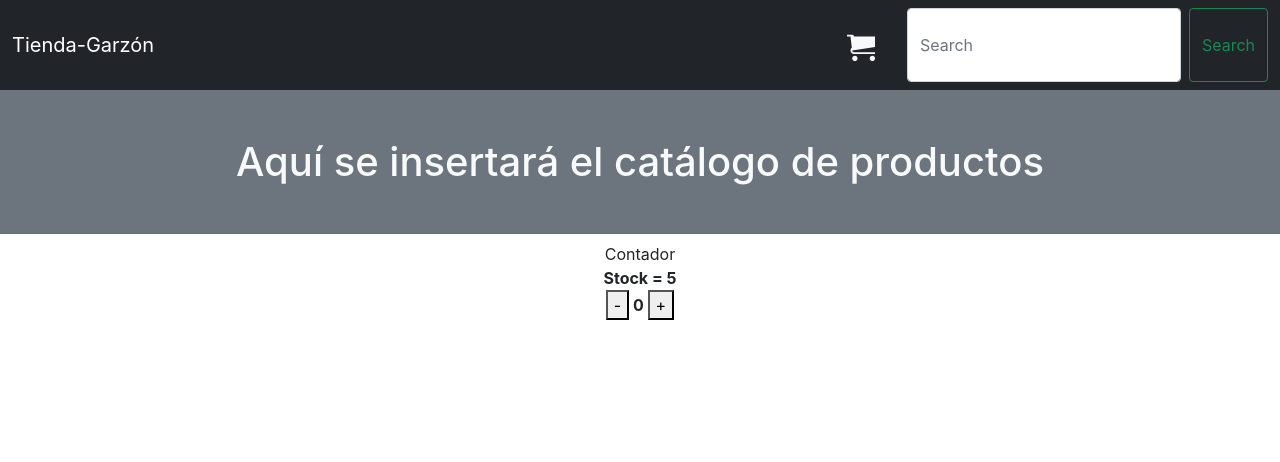
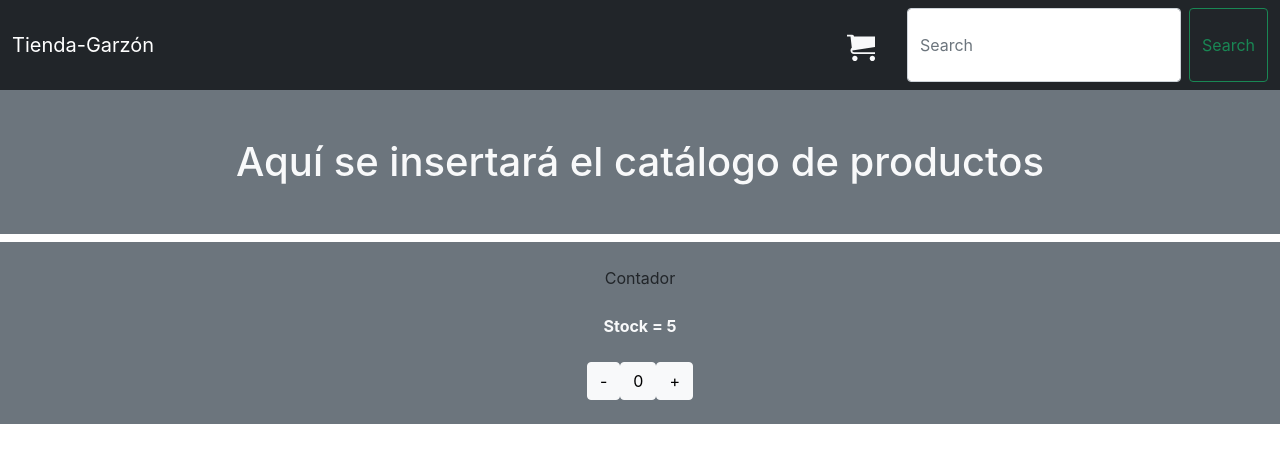
Before and after one commit to LucasGarzon/ecommerce-reactjs-31160, a React (Create React App) app: page / in a window 1280 px wide. Shown: the top 462 px of the page. Built offline with nearby package versions, Linux system fonts and the light colour scheme.

Commit message:
Counter con algunos estilos

```diff
--- a/src/components/ItemCount.js
+++ b/src/components/ItemCount.js
@@ -20,13 +20,13 @@ const Contador = ({StockI, Initial}) => {
 
     return (
         <>
-          <div className="container d-flex flex-column justify-item-center">
+          <div className="container-fluid m-0 d-flex flex-column justify-item-center bg-secondary p-4">
              <div>Contador</div>
-             <strong> Stock = {stock} </strong>
-             <div className="col-2 m-auto">
-                <button onClick={subHandler}>-</button>
-                <strong> {count} </strong>
-                <button onClick={addHandler}>+</button>
+             <strong className="p-4 text-light"> Stock = {stock} </strong>
+             <div className="col-2 m-auto d-flex m-auto justify-content-center">
+                <button className="btn btn-light" onClick={subHandler}>-</button>
+                <strong className="btn btn-light"> {count} </strong>
+                <button className="btn btn-light" onClick={addHandler}>+</button>
              </div>
           </div>
         </>
```
